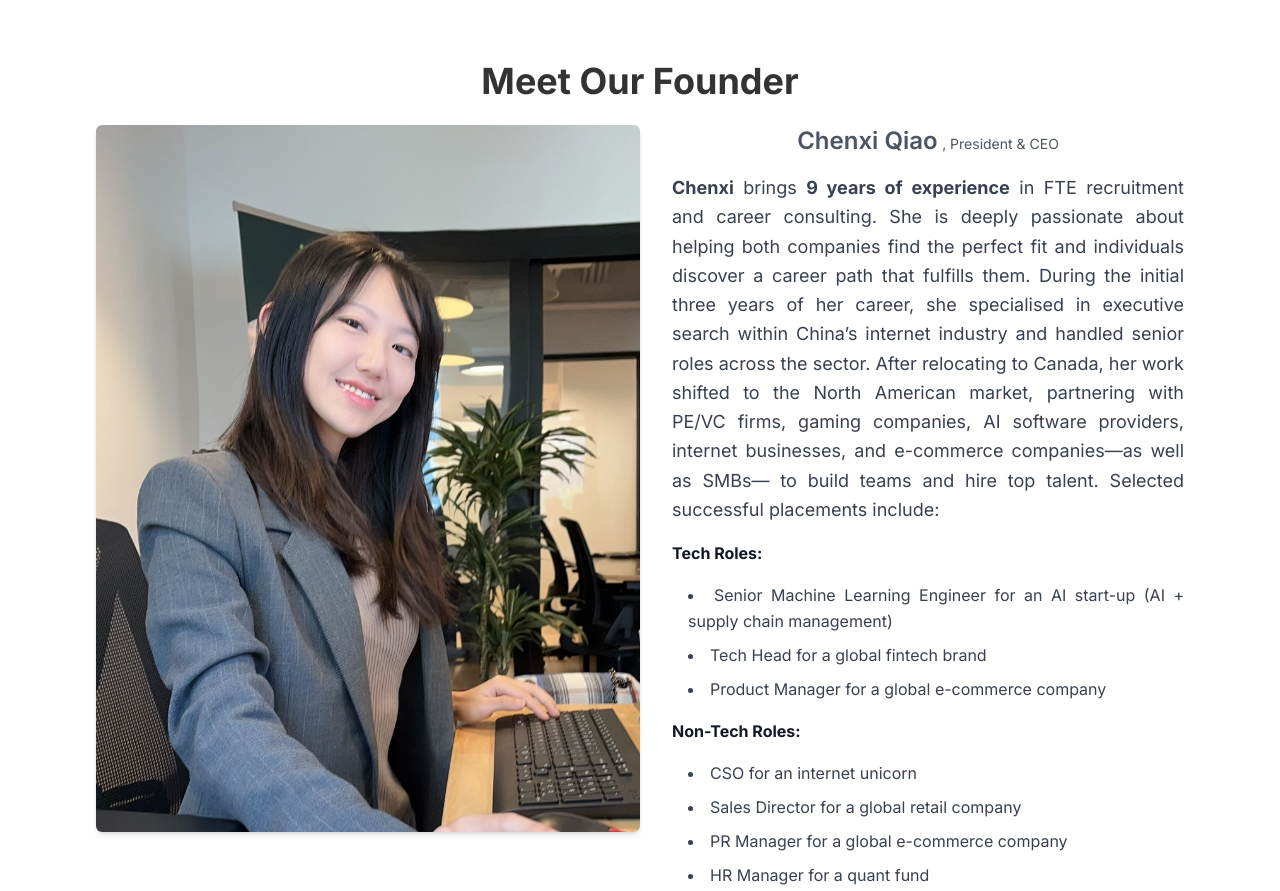
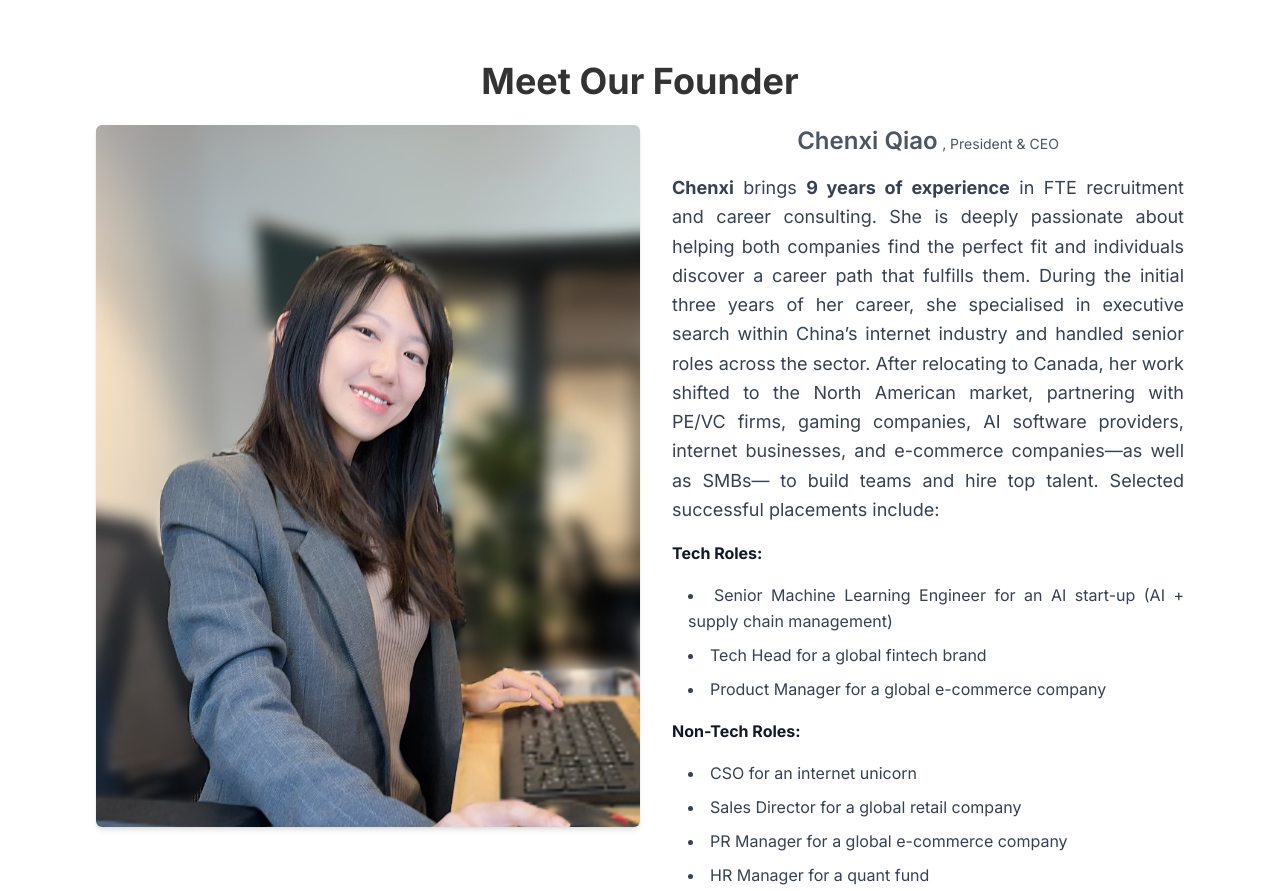
Before and after one commit to WeCareer/wecareer.github.io, a plain HTML site: page index.html in a window 1280 px wide. Shown: the part 5680-6571 px from the top of the page. Drawn offline with nearby package versions, Linux system fonts and the light colour scheme.

Commit message:
Founder's photo changed

```diff
--- a/index.html
+++ b/index.html
@@ -294,7 +294,7 @@
                 <div class="flex flex-col md:flex-row items-start space-y-8 md:space-y-0 md:space-x-8">
                     <!-- Photo section (50% width on medium screens and up) -->
                     <div class="w-full md:w-1/2 flex-shrink-0">
-                        <img src="39b525ba53207d8e69233acefa122444copy.jpg"
+                        <img src="e2457edb8a8d24812b3a8ab9ad785b9e.jpg"
                              alt="Photo of the company founder"
                              class="w-full h-auto object-cover rounded-md shadow-md transform transition-transform duration-300 hover:scale-105">
                     </div>
```
Also changed, not shown: e2457edb8a8d24812b3a8ab9ad785b9e.jpg (added), 1 other file.
